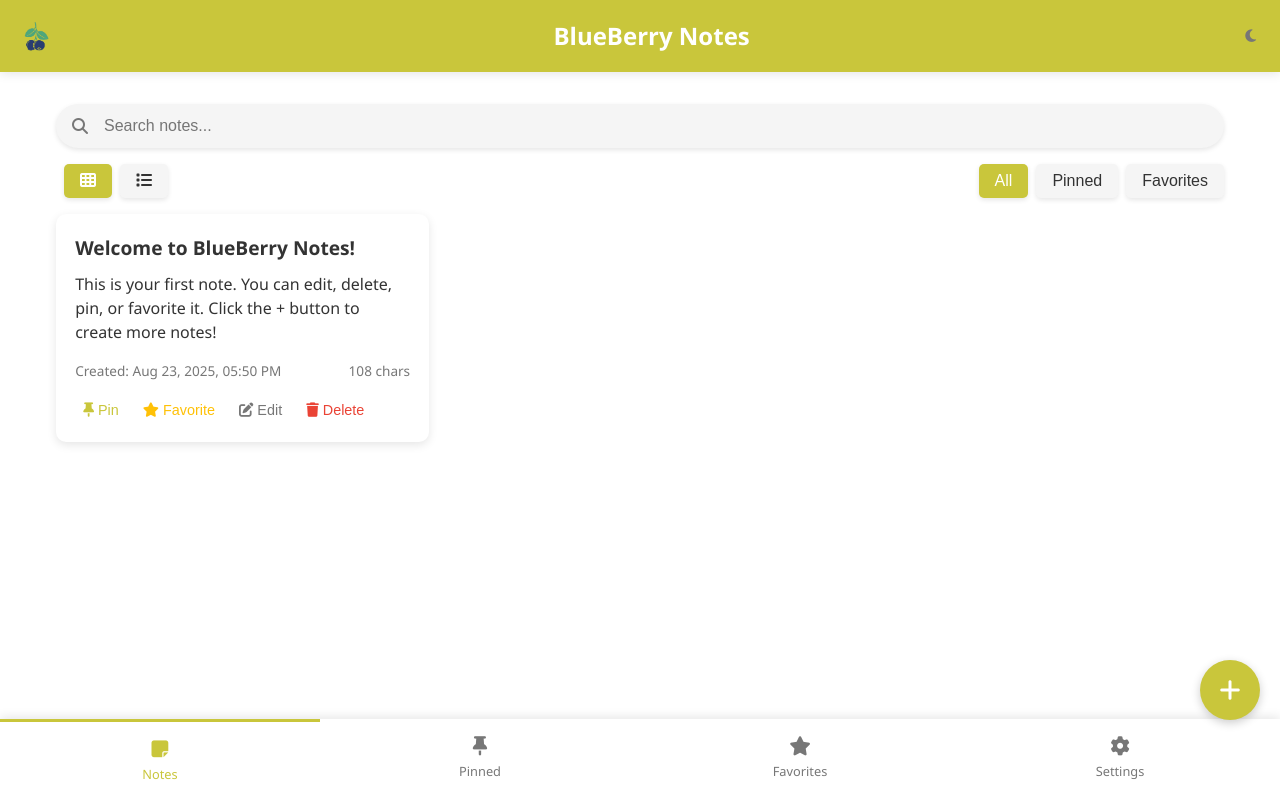
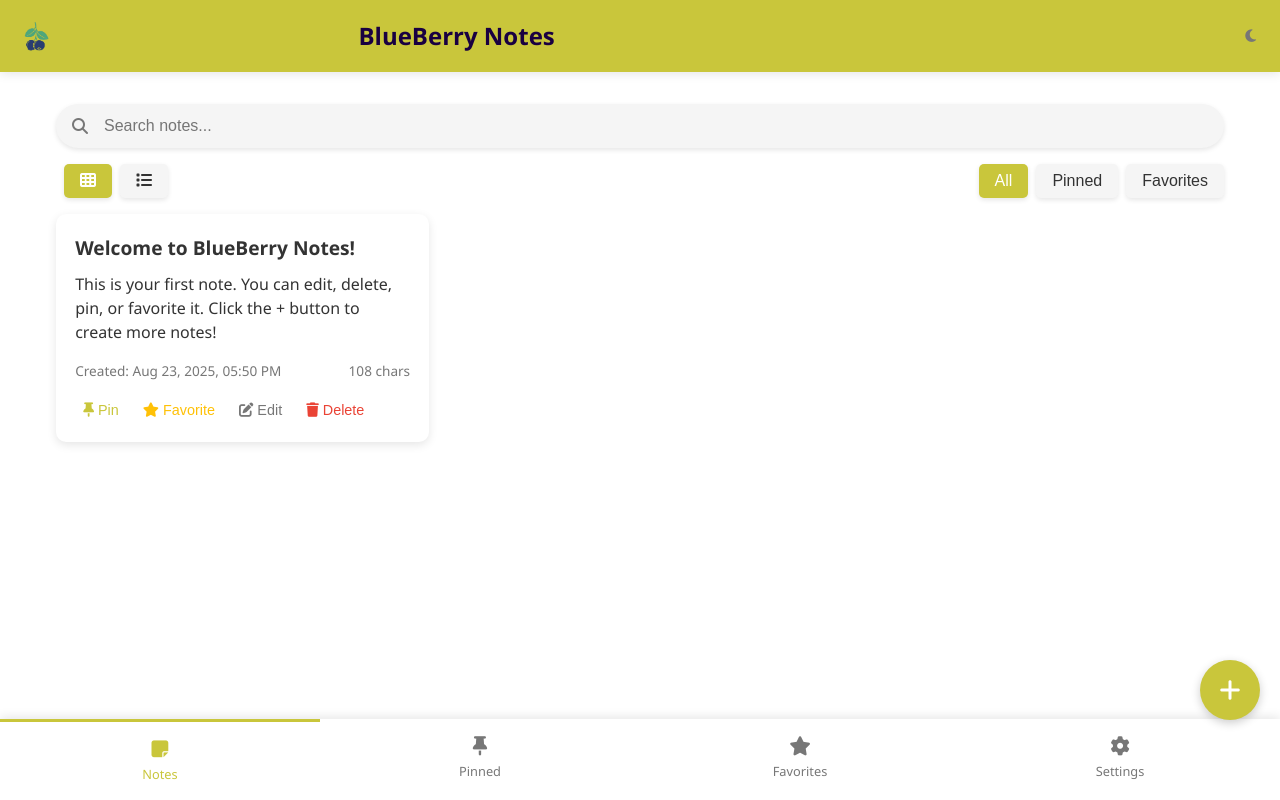
Before and after one commit to msaadh321/BlueBerry-Notes, a plain HTML site: page index.html in a window 1280 px wide. Drawn offline with Linux system fonts and the light colour scheme.

Commit message:
Update index.html

```diff
--- a/index.html
+++ b/index.html
@@ -70,7 +70,8 @@
         .app-title {
             font-size: calc(1.5rem * var(--font-size-scale, 1));
             font-weight: 700;
-            color: white;
+            color: rgb(25, 0, 65);
+            padding-right: 390px;
         }
 
         /* Main Content */
```
